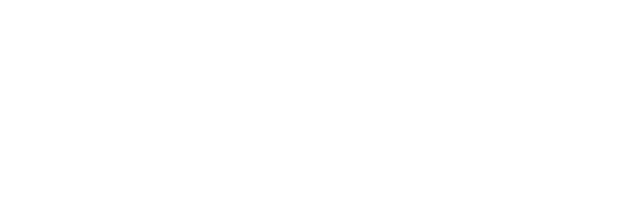
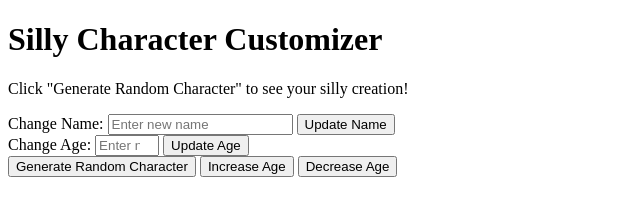
Before and after one commit to romantariq09/Lab-1-, a plain HTML site: page index.html in a window 1280 px wide. Shown: the whole page, without its empty margins (0-640 px from the left). Drawn offline with Linux system fonts and the light colour scheme.

Commit message:
html created

```diff
--- a/index.html
+++ b/index.html
@@ -3,9 +3,37 @@
 <head>
     <meta charset="UTF-8">
     <meta name="viewport" content="width=device-width, initial-scale=1.0">
-    <title>Document</title>
+    <title>Silly Character Customizer</title>
+    <!-- Link to CSS -->
+    <link rel="stylesheet" href="style.css">
+
+    <script src="sillyCharacter.js" defer></script>
 </head>
 <body>
+    <h1>Silly Character Customizer</h1>
+
+    <!-- Character description -->
+    <p id="characterDescription">Click "Generate Random Character" to see your silly creation!</p>
+
+    <!-- Input fields for customization -->
+    <div>
+        <label for="nameInput">Change Name: </label>
+        <input type="text" id="nameInput" placeholder="Enter new name">
+        <button id="updateNameButton">Update Name</button>
+    </div>
+
+    <div>
+        <label for="ageInput">Change Age: </label>
+        <input type="number" id="ageInput" min="1" max="150" placeholder="Enter new age">
+        <button id="updateAgeButton">Update Age</button>
+    </div>
+
+    <!-- Buttons for generating and changing age -->
+    <div>
+        <button id="generateButton">Generate Random Character</button>
+        <button id="increaseAgeButton">Increase Age</button>
+        <button id="decreaseAgeButton">Decrease Age</button>
+    </div>
 
 </body>
 </html>
```
